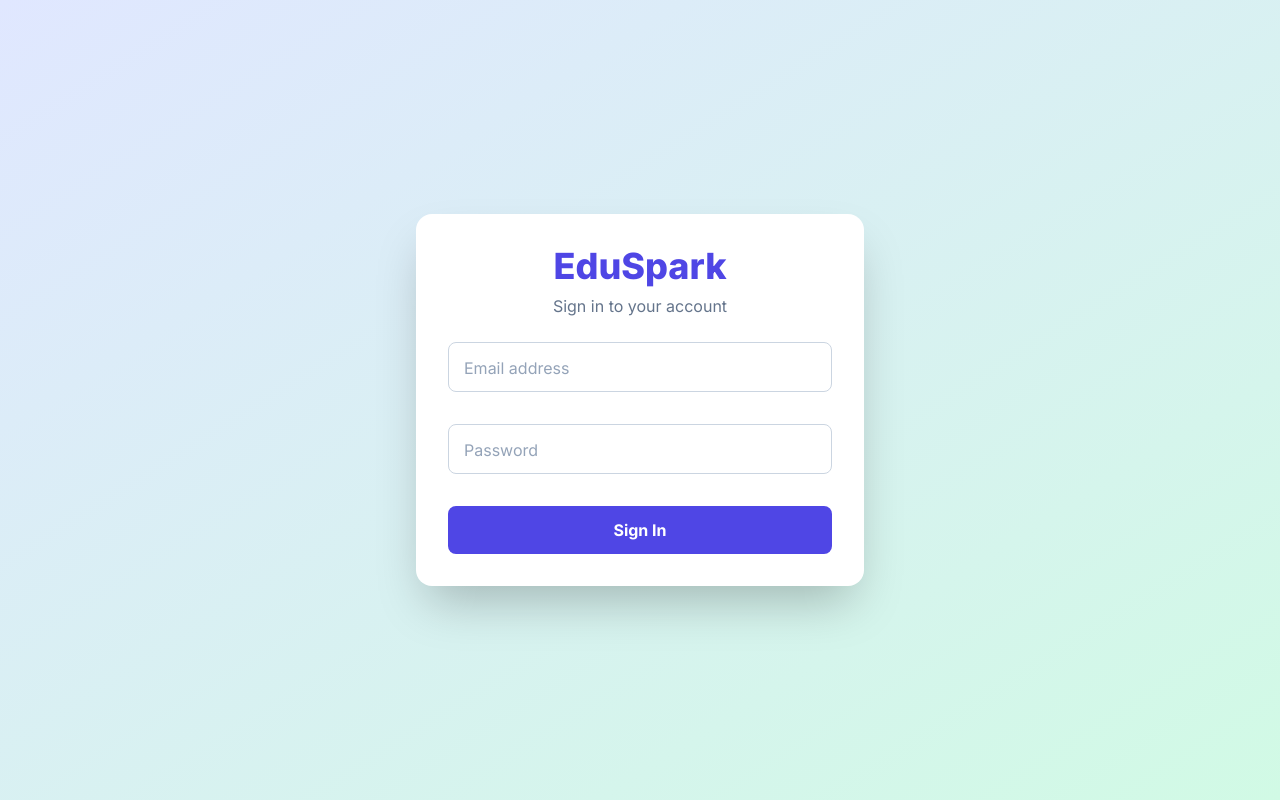
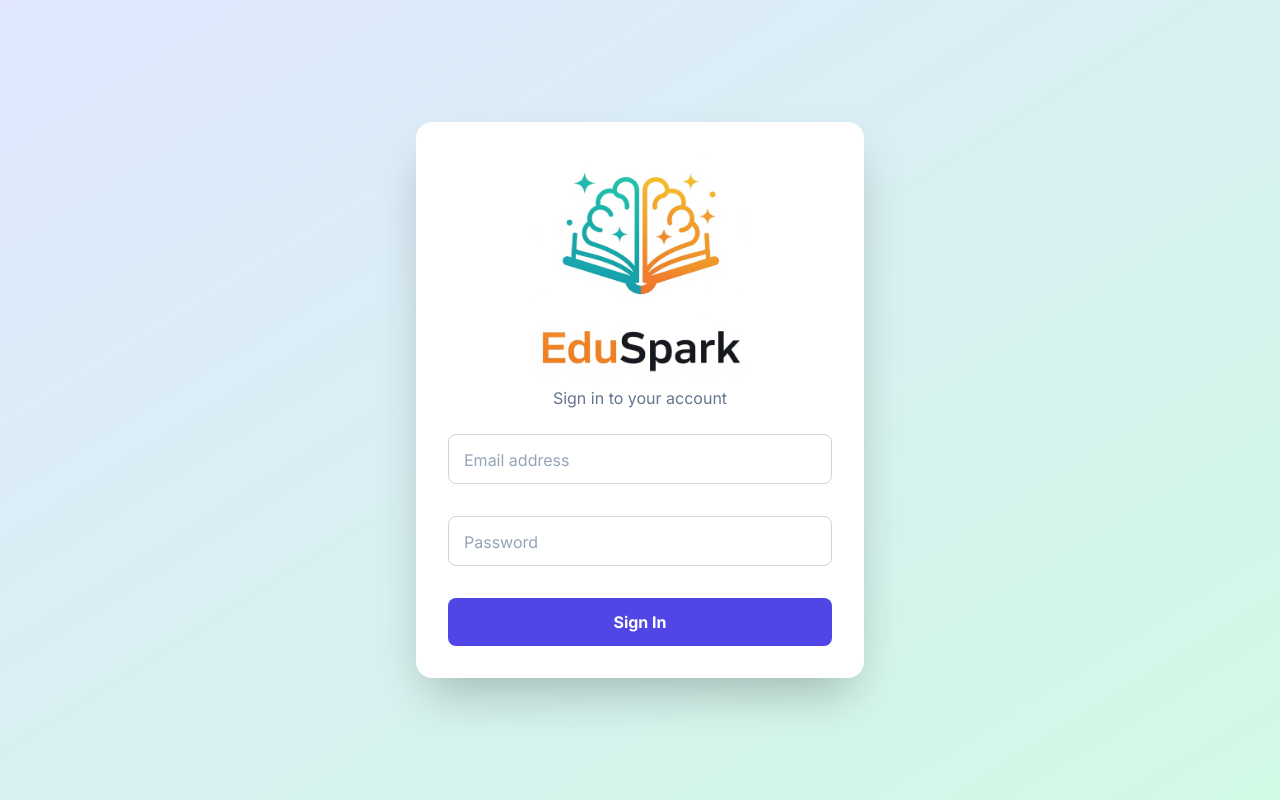
Before and after one commit to I-am-Dark-Shadow/eduspark, a React (Vite) app in the folder frontend/: page /login in a window 1280 px wide. Built offline with nearby package versions, Linux system fonts and the light colour scheme.

Commit message:
first commit

```diff
--- a/frontend/src/pages/auth/LoginPage.jsx
+++ b/frontend/src/pages/auth/LoginPage.jsx
@@ -46,7 +46,11 @@ const LoginPage = () => {
       >
         <div className="text-center">
           {/* Responsive Change: Adjusted text size */}
-          <h1 className="text-3xl md:text-4xl font-extrabold text-primary">EduSpark</h1>
+          <img
+            src="logo.png"
+            alt="Logo"
+            className="w-28 h-28 md:w-56 md:h-56 mx-auto"
+          />
           <p className="text-slate-500 mt-2">Sign in to your account</p>
         </div>
 
--- a/frontend/src/services/api.js
+++ b/frontend/src/services/api.js
@@ -2,7 +2,7 @@ import axios from 'axios';
 import useAuthStore from '../store/authStore';
 
 const api = axios.create({
-  baseURL: 'http://localhost:5001', // Your backend URL
+  baseURL: 'https://eduspark-vdqw.vercel.app', // Your backend URL
   withCredentials: true, // This is crucial for sending cookies
 });
 
```
Also changed, not shown: frontend/public/logo.png (added), 1 other file (tests, documents, lock files or other folders).
